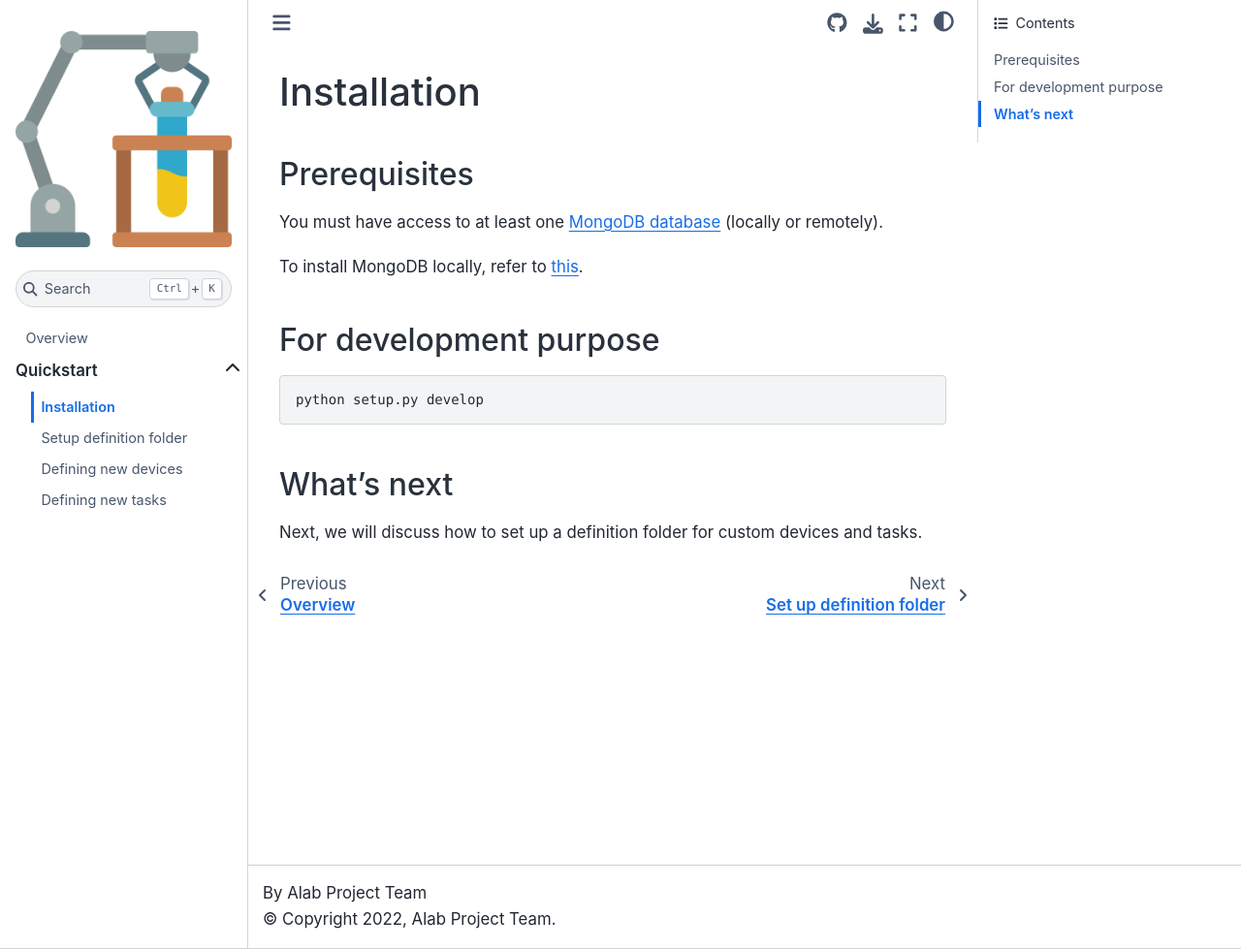
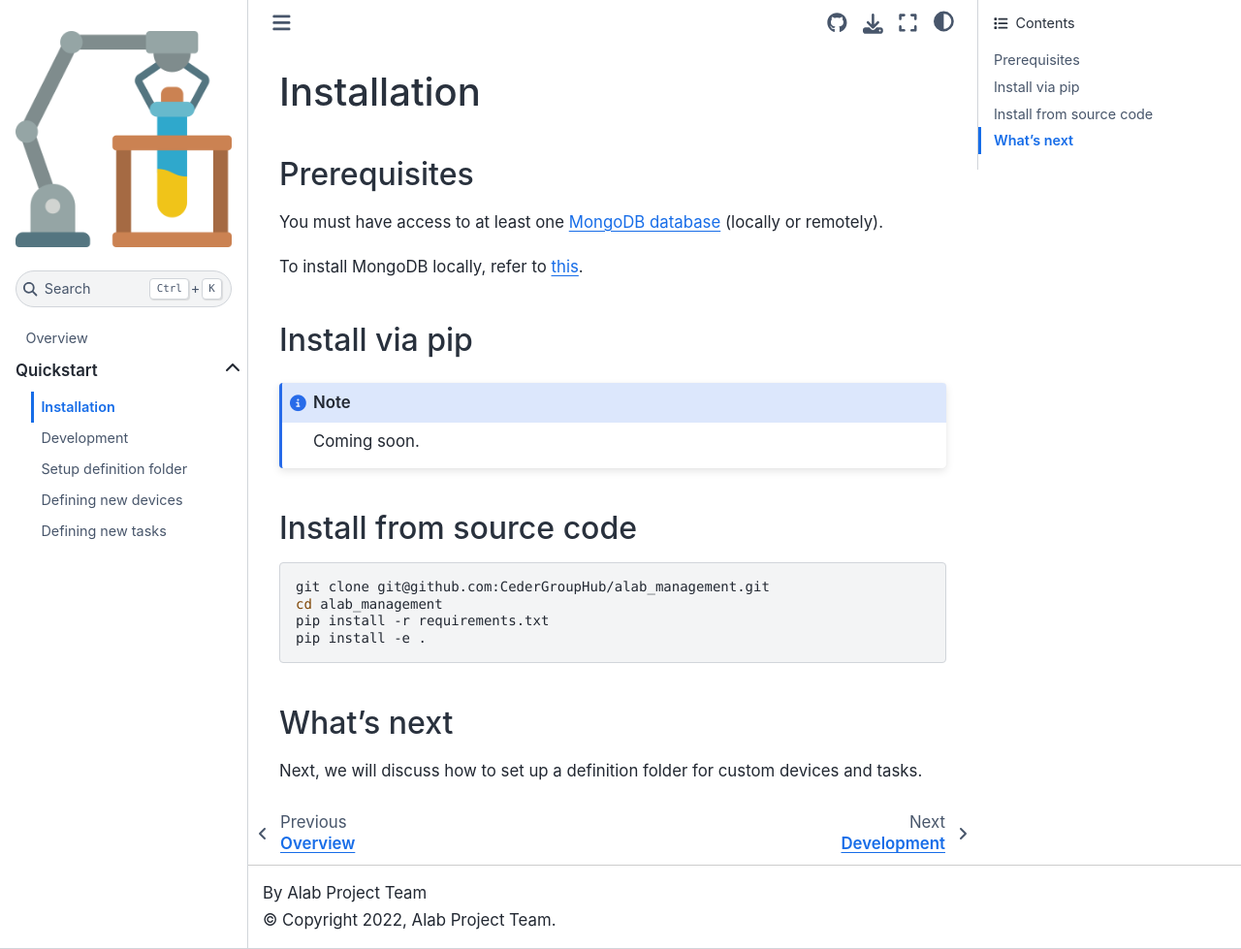
Before and after one commit to CederGroupHub/alabos, a Sphinx documentation site: the page built from docs/source/installation.rst, in a window 1280 px wide and 979 px high. Shown: the whole window at 97% size. Built offline with Sphinx 7.4.7 and the Sphinx Book theme 1.1.4, drawn with Linux system fonts in a browser that asks for light colours; pages that are not in the unit, such as notebooks, are missing from menus.

Commit message:
docs(development): add instructions for setting up dev env

```diff
--- a/docs/source/index.rst
+++ b/docs/source/index.rst
@@ -106,6 +106,7 @@
    :hidden:
 
    Installation<installation>
+   Development<development>
    Setup definition folder<setup>
    Defining new devices<device_definition>
    Defining new tasks<task_definition>
--- a/docs/source/installation.rst
+++ b/docs/source/installation.rst
@@ -11,13 +11,23 @@
 
 To install MongoDB locally, refer to `this <https://docs.mongodb.com/manual/installation/>`_.
 
+Install via pip
+----------------
 
-For development purpose
------------------------
+.. note::
+
+  Coming soon.
+
+
+Install from source code
+------------------------
 
 .. code-block:: sh
 
-  python setup.py develop
+  git clone git@github.com:CederGroupHub/alab_management.git
+  cd alab_management
+  pip install -r requirements.txt
+  pip install -e .
 
 
 What's next
```
Also changed, not shown: docs/source/development.rst (added, +53 -0 lines).
